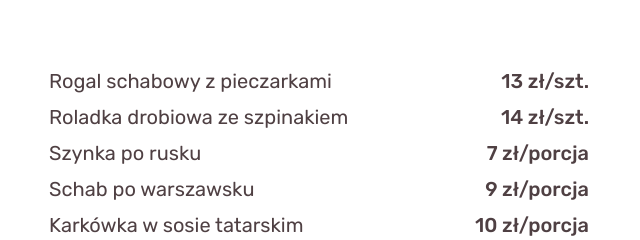
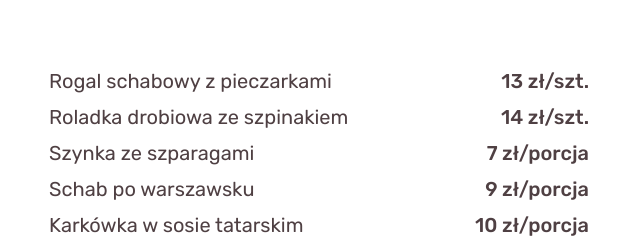
Before and after one commit to saitamason/kociolek, a website built with Parcel: page wigilia.html in a window 1280 px wide. Shown: the part 1120-1360 px from the top of the page, 617-1257 px from the left. Built offline with nearby package versions, Linux system fonts and the light colour scheme.

Commit message:
Poprawiono szynkę

```diff
--- a/wigilia.html
+++ b/wigilia.html
@@ -282,7 +282,7 @@
                 <td>14 zł/szt.</td>
               </tr>
               <tr>
-                <td>Szynka po rusku</td>
+                <td>Szynka ze szparagami</td>
                 <td>7 zł/porcja</td>
               </tr>
               <tr>
```
